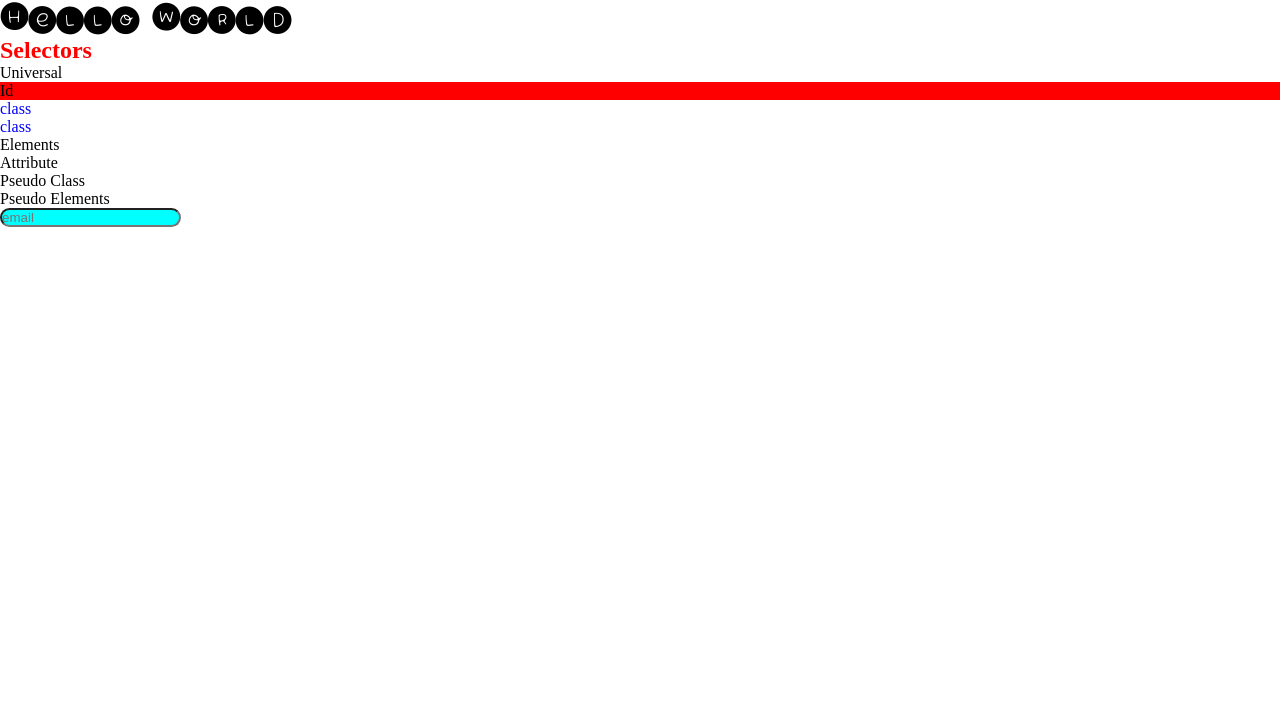
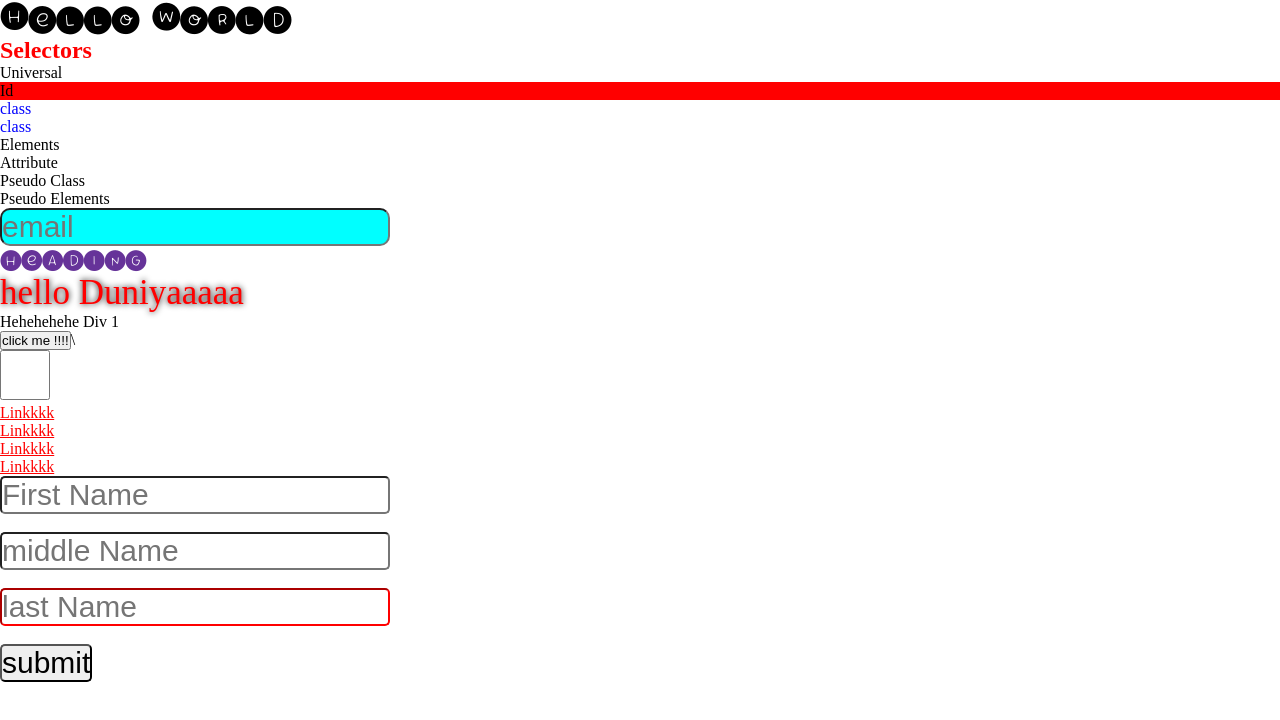
Before and after one commit to Nischal-S143/Full_Stack, a plain HTML site: page index.html in a window 1280 px wide. Drawn offline with Linux system fonts and the light colour scheme.

Commit message:
Selectors pseudo classes updated 27-08-2026

```diff
--- a/index.html
+++ b/index.html
@@ -30,6 +30,51 @@
       border-radius: 10px;
       background-color: aqua;
     }
+    section>h1{
+      color: aqua;
+    }
+    section h1{
+      color: rebeccapurple;
+    }
+    h1+p{
+        font-size: 35px;
+        color: red;
+        text-shadow: 0 0 6px black;
+    }
+    button:hover{
+      color: blue;
+      font-size: 40px;
+      box-shadow: 3px 3px 5px red;
+    }
+    button:active{
+      box-shadow: 0px 0px 0px;
+      background-color: green;
+    }
+    input[type=checkbox]{
+      height: 50px;
+      width: 50px;
+    }
+    input:checked{
+      accent-color: red;
+      box-shadow: 5px 5px 8px;
+    }
+    button:focus{
+      outline: 3px solid grey;
+    }
+    a:link{
+      color: red;
+    }
+    a:visited{
+      color: green;
+    }
+    input{
+      font-size: 30px;
+      border-radius: 5px;
+      border-width: 2px 2px 2px 2px;
+    }
+    input:required{
+      border-color:red
+    }
   </style>
 </head>
 <body>
@@ -48,5 +93,26 @@
     <input type="email" placeholder="email">
 
   </ul>
+  <section>
+    <h1>heading</h1>
+    <p>hello Duniyaaaaa</p>
+    <div>Hehehehehe Div 1</div>
+  </section>
+  <button>click me !!!!</button>\<br>
+  <input type="checkbox">
+  <br>
+  <a href="#">Linkkkk</a>
+  <br>
+  <a href="#6">Linkkkk</a>
+  <br>
+  <a href="#5678">Linkkkk</a>
+  <br>
+  <a href="#567gfdc8">Linkkkk</a><br>
+  <form action="">
+  <input type="text" placeholder="First Name"><br><br>
+  <input type="text" placeholder="middle Name"><br><br>
+  <input type="text" placeholder="last Name" required><br><br>
+  <input type="submit" value="submit">
+  </form>
 </body>
 </html>
```
